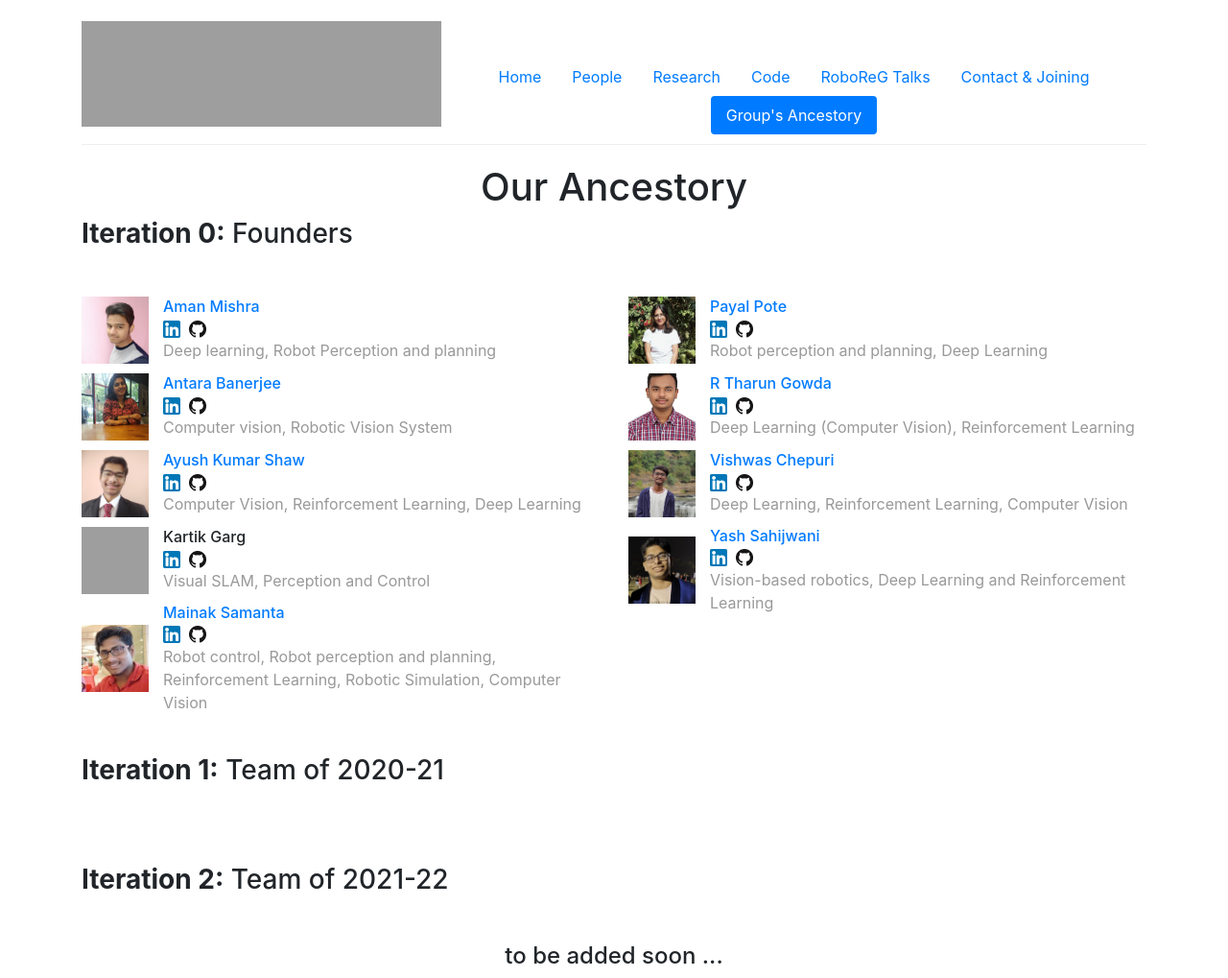
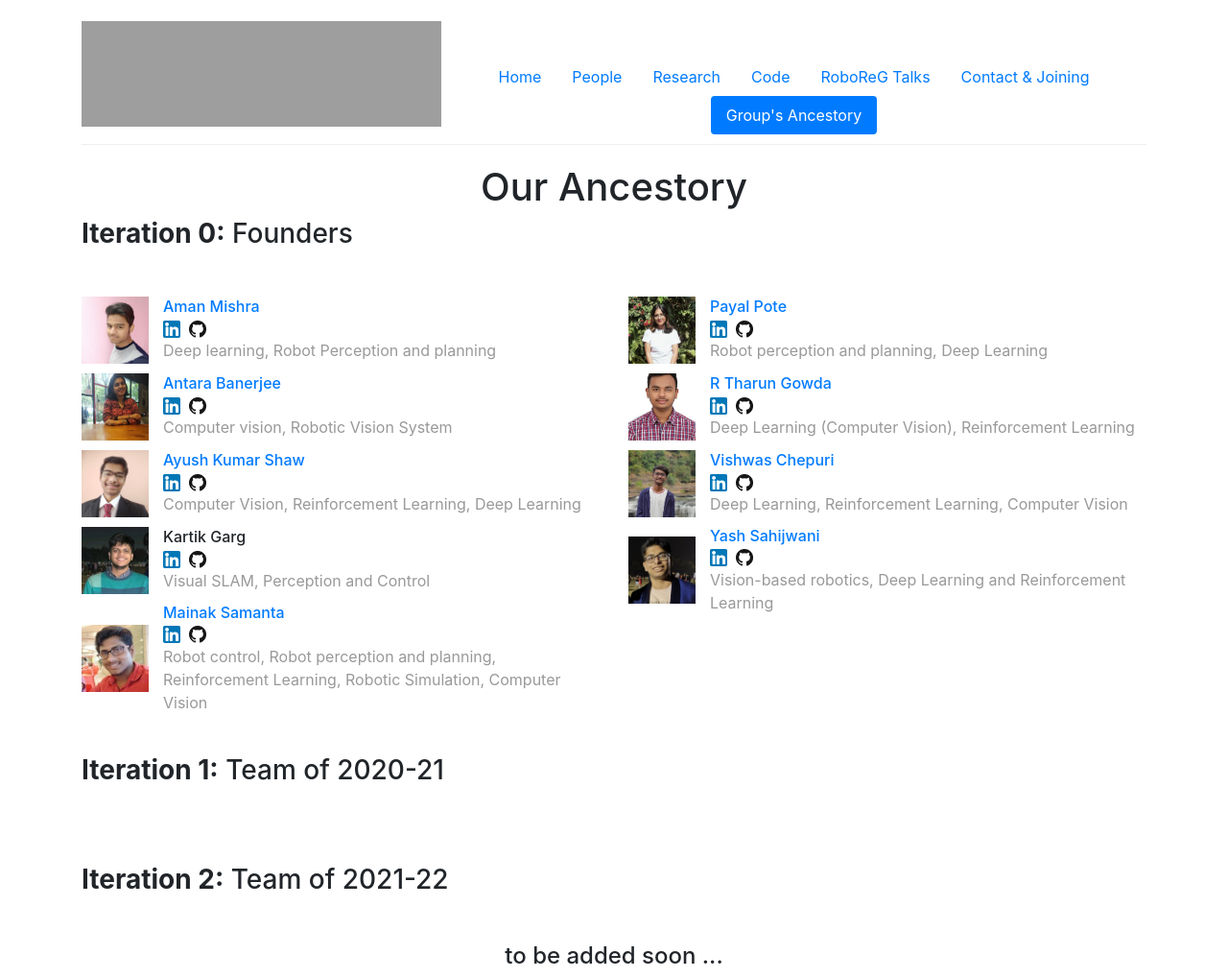
Before and after one commit to Robotics-Club-IIT-BHU/RoboReG, a Jekyll site: the page built from ancestory.html, in a window 1280 px wide. Shown: the whole page at 96% size. Built offline with Jekyll 4.4.1, drawn with Linux system fonts in a browser that asks for light colours.

Commit message:
kartik image added

```diff
--- a/_data/people.yml
+++ b/_data/people.yml
@@ -99,7 +99,7 @@ kartikgarg:
     github: "https://github.com/Kartikgar"
     linkedin: "https://www.linkedin.com/in/kartik-garg-5371b1192"
     role: mentors
-    image: /img/people/kartik.jpeg
+    image: /img/people/kartik1.jpg
     bio: Visual SLAM, Perception and Control
 
 kritikabansal:
```
Also changed, not shown: img/people/kartik1.jpg (renamed from img/people/kartik.jpg).
